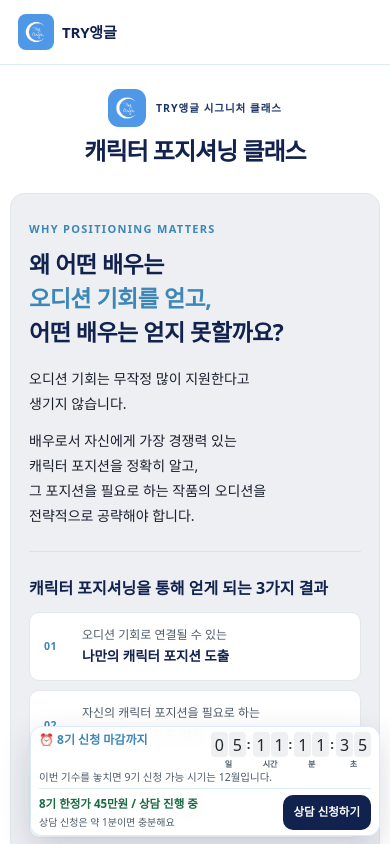
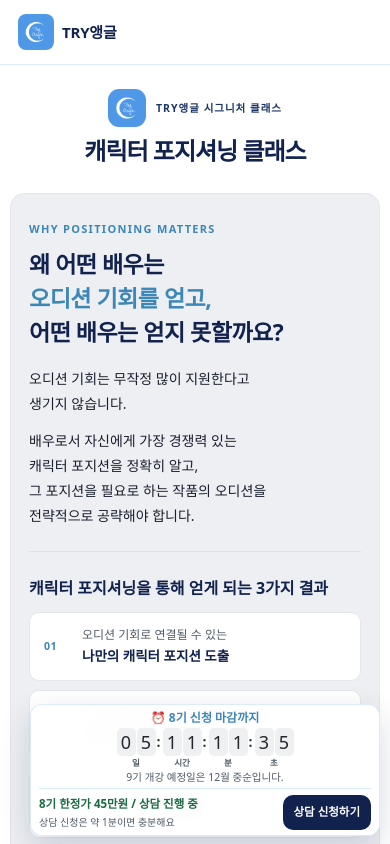
Before and after one commit to tkddnjs2959-lab/tryangle-homepage, a Next.js app: page / in a window 390 px wide. Shown: the top 844 px of the page. Built offline with nearby package versions, Linux system fonts and the light colour scheme; no server answers.

Commit message:
center and enlarge mobile countdown

```diff
--- a/src/app/ConsultationCta.module.css
+++ b/src/app/ConsultationCta.module.css
@@ -120,21 +120,20 @@
   .mobileDeadlineNotice {
     display: grid;
     width: 100%;
-    gap: 2px;
+    gap: 3px;
     padding: 0 0 4px;
     border-bottom: 1px solid var(--sky-line);
     color: var(--sub);
     font-size: 10.5px;
     line-height: 1.2;
+    text-align: center;
   }
   .mobileDeadlineTop {
-    display: flex;
-    align-items: flex-start;
-    justify-content: space-between;
-    gap: 6px;
+    display: grid;
+    justify-items: center;
+    gap: 3px;
   }
   .mobileDeadlineNotice strong {
-    flex: 0 0 auto;
     color: var(--sky-dot);
     font-size: 12px;
     line-height: 1.25;
--- a/src/app/ConsultationCta.tsx
+++ b/src/app/ConsultationCta.tsx
@@ -70,7 +70,7 @@
             <strong>⏰ 8기 신청 마감까지</strong>
             <CountdownBoxes remainingTime={remainingTime} compact />
           </div>
-          <span>이번 기수를 놓치면 9기 신청 가능 시기는 12월입니다.</span>
+          <span>9기 개강 예정일은 12월 중순입니다.</span>
         </div>
         <div className={styles.ctaCopy}>
           <strong className={styles.desktopCtaCopy}>내 캐릭터 방향이 궁금하다면</strong>
--- a/src/app/ConsultationSummaryCard.tsx
+++ b/src/app/ConsultationSummaryCard.tsx
@@ -24,7 +24,7 @@
         <span>⏰ 8기 신청 및 등록 마감까지</span>
         <CountdownBoxes remainingTime={remainingTime} />
       </div>
-      <p className={styles.sideNextCohort}>9기 신청 가능 시기는 12월입니다.</p>
+      <p className={styles.sideNextCohort}>9기 개강 예정일은 12월 중순입니다.</p>
 
       <dl className={styles.sideFacts}>
         <div>
--- a/src/app/EnrollmentCountdown.tsx
+++ b/src/app/EnrollmentCountdown.tsx
@@ -86,7 +86,7 @@
 
       <p className={styles.countdownNext}>
         <span>이번 기수를 놓치면</span>
-        <span>9기 신청 가능 시기는 12월입니다.</span>
+        <span>9기 개강 예정일은 12월 중순입니다.</span>
       </p>
     </div>
   );
--- a/src/app/MobileEnrollmentBar.tsx
+++ b/src/app/MobileEnrollmentBar.tsx
@@ -18,7 +18,7 @@
           ⏰ 8기 신청 마감까지 {remainingTime === undefined ? '--일 --시간 --분 --초' : remainingTime === null ? '마감' : `${remainingTime.days}일 ${String(remainingTime.hours).padStart(2, '0')}시간 ${String(remainingTime.minutes).padStart(2, '0')}분 ${String(remainingTime.seconds).padStart(2, '0')}초`}
         </span>
         <span>이번 기수를 놓치면</span>
-        <strong>9기 신청 가능 시기는 12월입니다.</strong>
+        <strong>9기 개강 예정일은 12월 중순입니다.</strong>
       </p>
       <button type="button" className={styles.mobileEnrollmentButton} onClick={openConsultation}>
         상담 신청하기
--- a/src/app/page.module.css
+++ b/src/app/page.module.css
@@ -120,10 +120,10 @@
 .instagramTimeGroup > i { margin-top: 6px; color: #34383d; font-size: 15px; font-style: normal; font-weight: 700; }
 .instagramCountdownCompact { justify-content: flex-start; gap: 1px; margin-top: 0; }
 .instagramCountdownCompact .instagramDigits { gap: 1px; }
-.instagramCountdownCompact .instagramDigits b { width: 17px; height: 25px; border-radius: 4px; font-size: 16px; }
+.instagramCountdownCompact .instagramDigits b { width: 19px; height: 28px; border-radius: 5px; font-size: 18px; }
 .instagramCountdownCompact .instagramTimeGroup { gap: 2px; }
-.instagramCountdownCompact .instagramTimeGroup small { font-size: 8px; }
-.instagramCountdownCompact .instagramTimeGroup > i { margin-top: 5px; font-size: 13px; }
+.instagramCountdownCompact .instagramTimeGroup small { font-size: 8.5px; }
+.instagramCountdownCompact .instagramTimeGroup > i { margin-top: 6px; font-size: 14px; }
 .sideCountdownTimer {
   display: flex;
   align-items: flex-start;
```
